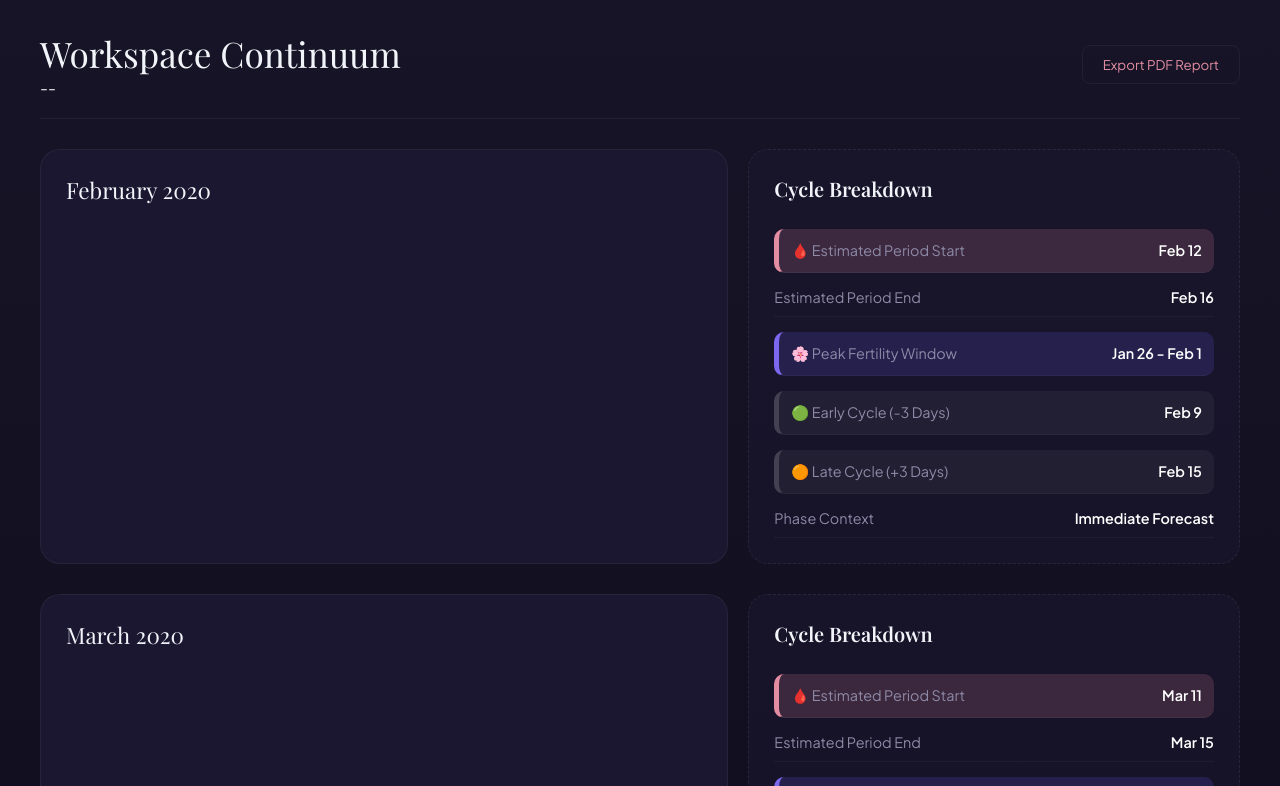
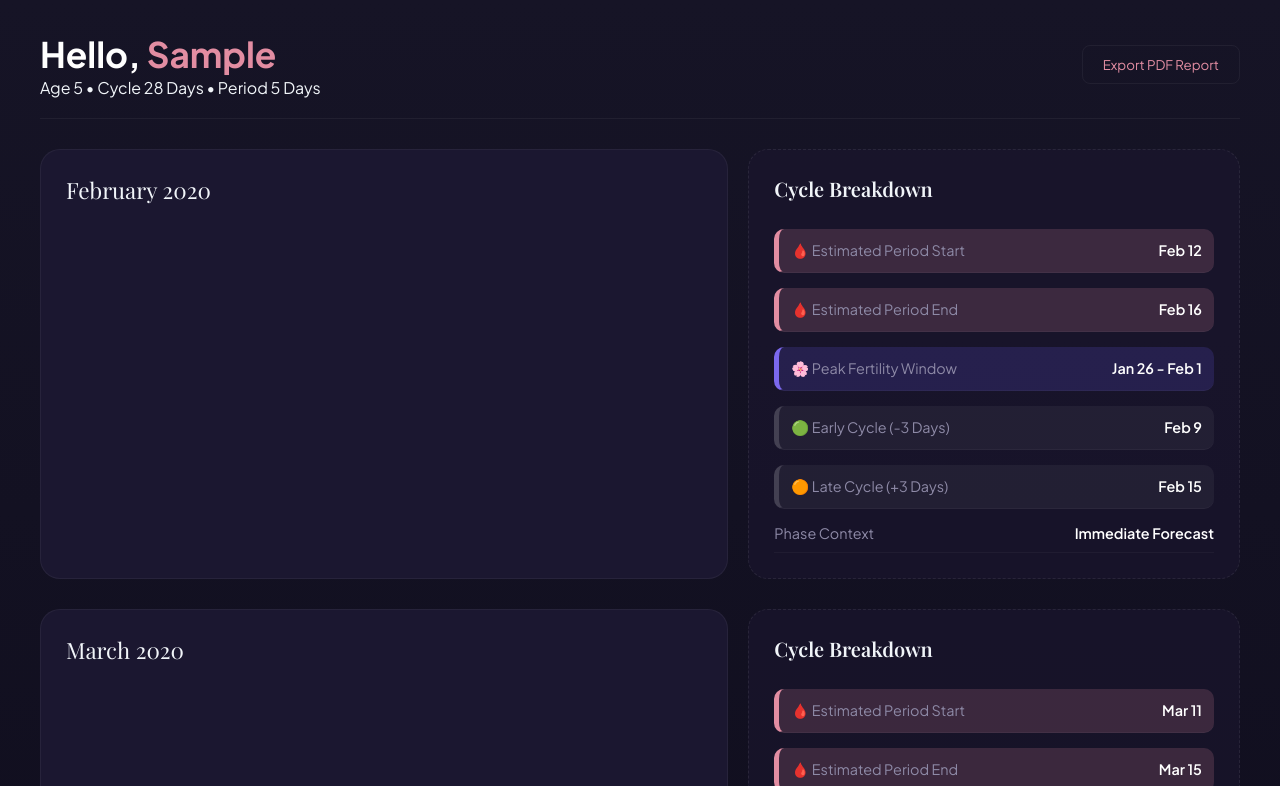
Before and after one commit to kalpana123-Bio/period-tracker, a plain HTML site: page index.html in a window 1280 px wide. Both pictures are taken after typing "Sample", "5", "2020-01-15" into the empty fields and a click on the button "Generate 3-Month View". Shown: the top 786 px of the page. Drawn offline with nearby package versions, Linux system fonts and the light colour scheme; a web font is replaced by a local one.

Commit message:
Update index.html

```diff
--- a/index.html
+++ b/index.html
@@ -91,7 +91,10 @@
     <div id="dashboard-screen" class="dashboard-screen hidden">
         <header>
             <div>
-                <div class="premium-header-text">Workspace Continuum</div>
+                <div class="premium-header-text" id="dashboard-title">
+                    <span style="color:#ffffff;font-weight:700;">Hello, </span>
+                    <span id="user-display-name" style="color:#e28da2;font-weight:700;"></span>
+                </div>
                 <div id="user-meta-info" class="user-meta">--</div>
             </div>
             <button id="download-pdf-btn" class="btn-pdf">Export PDF Report</button>
@@ -112,6 +115,9 @@
             userData.periodDuration = parseInt(document.getElementById('period-duration').value);
             document.getElementById('welcome-screen').classList.add('hidden');
             document.getElementById('dashboard-screen').classList.remove('hidden');
+            document.getElementById('user-display-name').innerText = userData.name;
+            document.getElementById('user-meta-info').innerHTML =
+            `Age ${userData.age} • Cycle ${userData.cycleLength} Days • Period ${userData.periodDuration} Days`;
             generateThreeMonthContinuum();
         });
 
@@ -160,7 +166,7 @@
             sidebar.innerHTML = `
                 <div style="font-family:'Playfair Display',serif; font-size:1.25rem; font-weight:600; margin-bottom:12px;">Cycle Breakdown</div>
                 <div class="detail-row period-highlight"><span>🩸 Estimated Period Start</span><span>${formatDateStr(matrix.periodStart)}</span></div>
-                <div class="detail-row"><span>Estimated Period End</span><span>${formatDateStr(matrix.periodEnd)}</span></div>
+                <div class="detail-row period-highlight"><span>🩸 Estimated Period End</span><span>${formatDateStr(matrix.periodEnd)}</span></div>
                 <div class="detail-row fertile-highlight"><span>🌸 Peak Fertility Window</span><span>${formatDateStr(fertileStart)} - ${formatDateStr(fertileEnd)}</span></div>
                 <div class="detail-row earlylate-highlight"><span>🟢 Early Cycle (-3 Days)</span><span>${formatDateStr(earlyStart)}</span></div>
                 <div class="detail-row earlylate-highlight"><span>🟠 Late Cycle (+3 Days)</span><span>${formatDateStr(lateStart)}</span></div>
```
